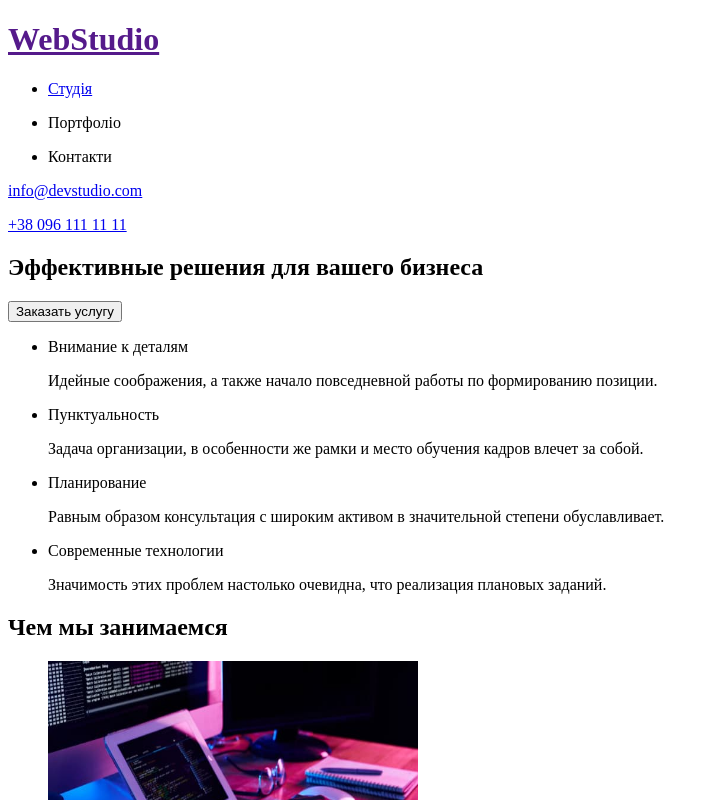
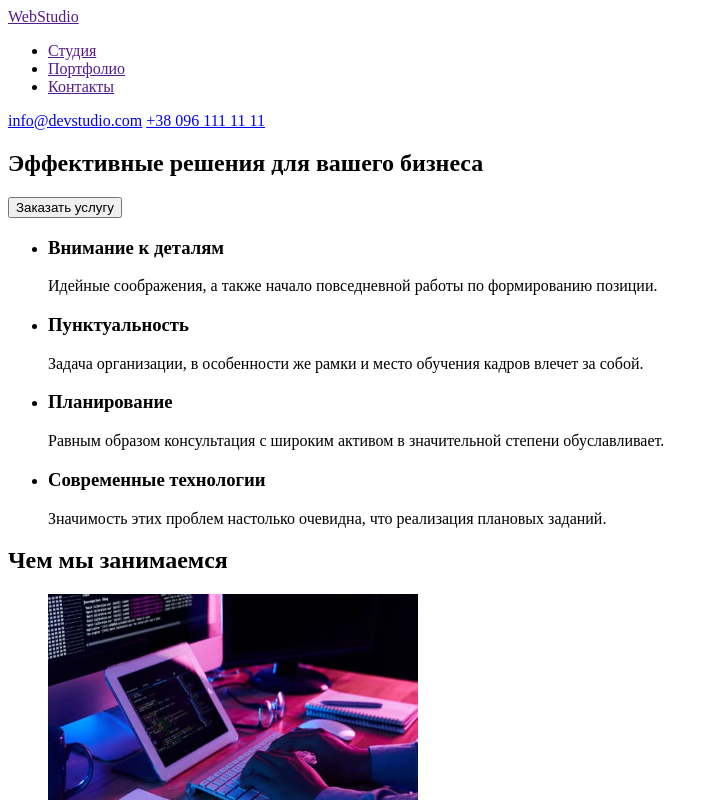
Before and after one commit to reebass/goit-markup-hw-01, a plain HTML site: page index.html in a window 1280 px wide. Shown: the top 800 px of the page, without its empty margins (0-719 px from the left). Drawn offline with Linux system fonts and the light colour scheme.

Commit message:
made changes

```diff
--- a/index.html
+++ b/index.html
@@ -10,49 +10,51 @@
     <!-- Верхняя линия -->
 <header>
     <!-- логотип -->
-    <h1><a href="">WebStudio</a></h1>
+    <a href="">WebStudio</a>
     <!-- меню навигации -->
     <nav>
         <ul>
             <li>
-                <a href="#studia">Студія</a>
+                <a href="">Студия</a>
             </li>
             <li>
-                <p>Портфоліо</p>
+                <a href="">Портфолио</a>
             </li>
             <li>
-                <p>Контакти</p>
+                <a href="">Контакты</a>
             </li>
         </ul>
     </nav>
     <!-- контакты -->
-    <p><a href="mailto:info@devstudio.com">info@devstudio.com</a></p>
-    <p><a href="tel:+380961111111">+38 096 111 11 11</a></p>
+    <div>
+        <a href="mailto:info@devstudio.com">info@devstudio.com</a>
+        <a href="tel:+380961111111">+38 096 111 11 11</a>
+    </div>
 </header>
 <!-- Основной контент страницы -->
 <main>
     <!-- Шапка -->
     <section>
-        <h2>Эффективные решения для вашего бизнеса</h2>
+        <h1>Эффективные решения для вашего бизнеса</h1>
         <button type="button">Заказать услугу</button>
     </section>
     <!-- Особенности -->
     <section>
         <ul>
             <li>
-                <p>Внимание к деталям</p>
+                <h3>Внимание к деталям</h3>
                 <p>Идейные соображения, а также начало повседневной работы по формированию позиции.</p>
             </li>
             <li>
-                <p>Пунктуальность</p>
+                <h3>Пунктуальность</h3>
                 <p>Задача организации, в особенности же рамки и место обучения кадров влечет за собой.</p>
             </li>
             <li>
-                <p>Планирование</p>
+                <h3>Планирование</h3>
                 <p>Равным образом консультация с широким активом в значительной степени обуславливает.</p>
             </li>
             <li>
-                <p>Современные технологии</p>
+                <h3>Современные технологии</h3>
                 <p>Значимость этих проблем настолько очевидна, что реализация плановых заданий.</p>
             </li>
         </ul>
@@ -86,7 +88,7 @@
         <ul>
             <li>
                 <img
-                src="/images/igor_demianenko.jpg"
+                src="./images/igor_demianenko.jpg"
                 alt="Фото улыбающегося мужчины с русыми волосами в очках и бордовой рубашке."
                 width="270"
                 height="260">
@@ -125,10 +127,12 @@
 </main>
 <!-- Подвал -->
 <footer>
-<a href="">WebStudia</a>
-<p>г. Киев, пр-т Леси Украинки, 26</p>
-<p><a href="mailto:info@devstudio.com">info@devstudio.com</a></p>
-<p><a href="tel:+380961111111">+38 096 111 11 11</a></p>
+    <a href="">WebStudia</a>
+    <address>
+    <p>г. Киев, пр-т Леси Украинки, 26</p>
+    <a href="mailto:info@devstudio.com">info@devstudio.com</a>
+    <a href="tel:+380961111111">+38 096 111 11 11</a>
+    </address>
 </footer>
 </body>
 </html>
```
